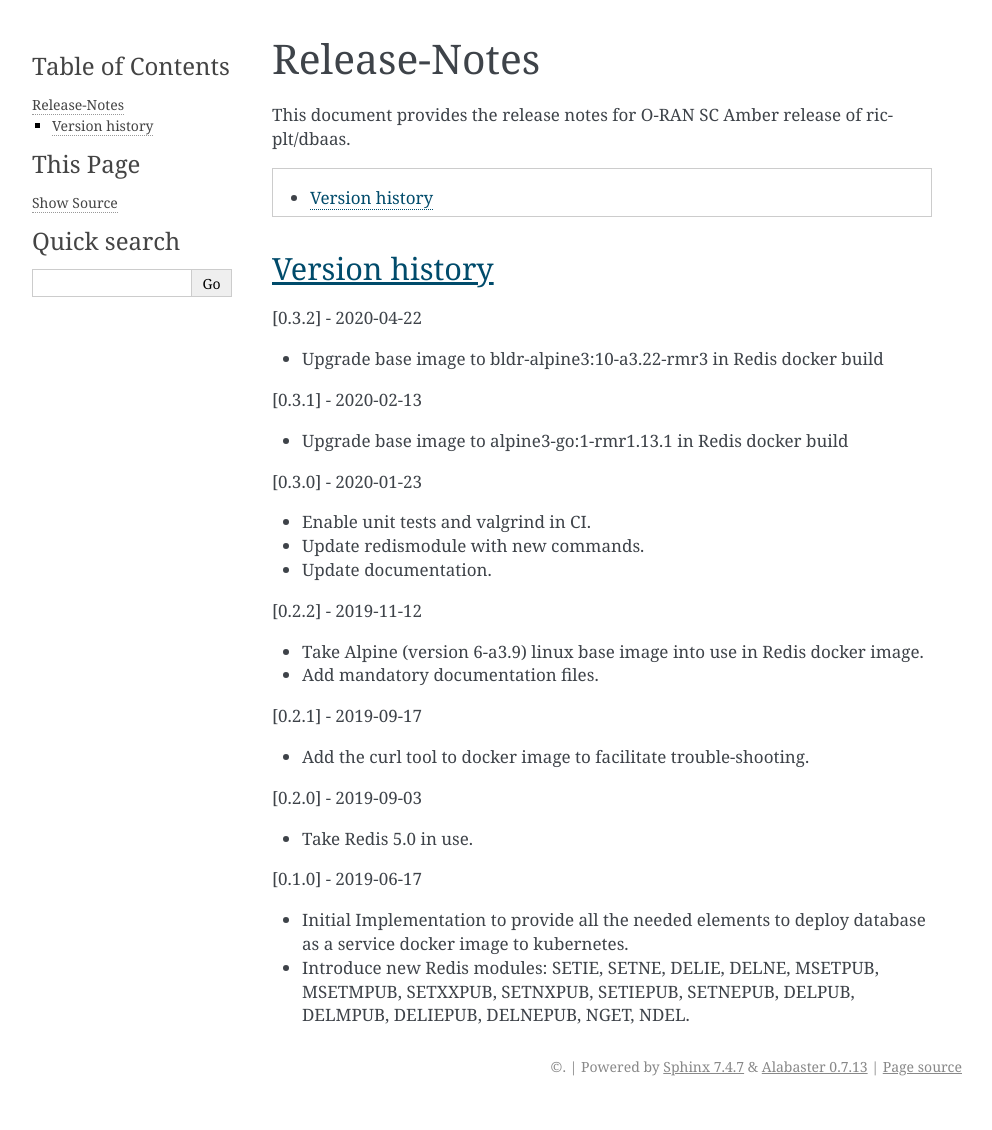
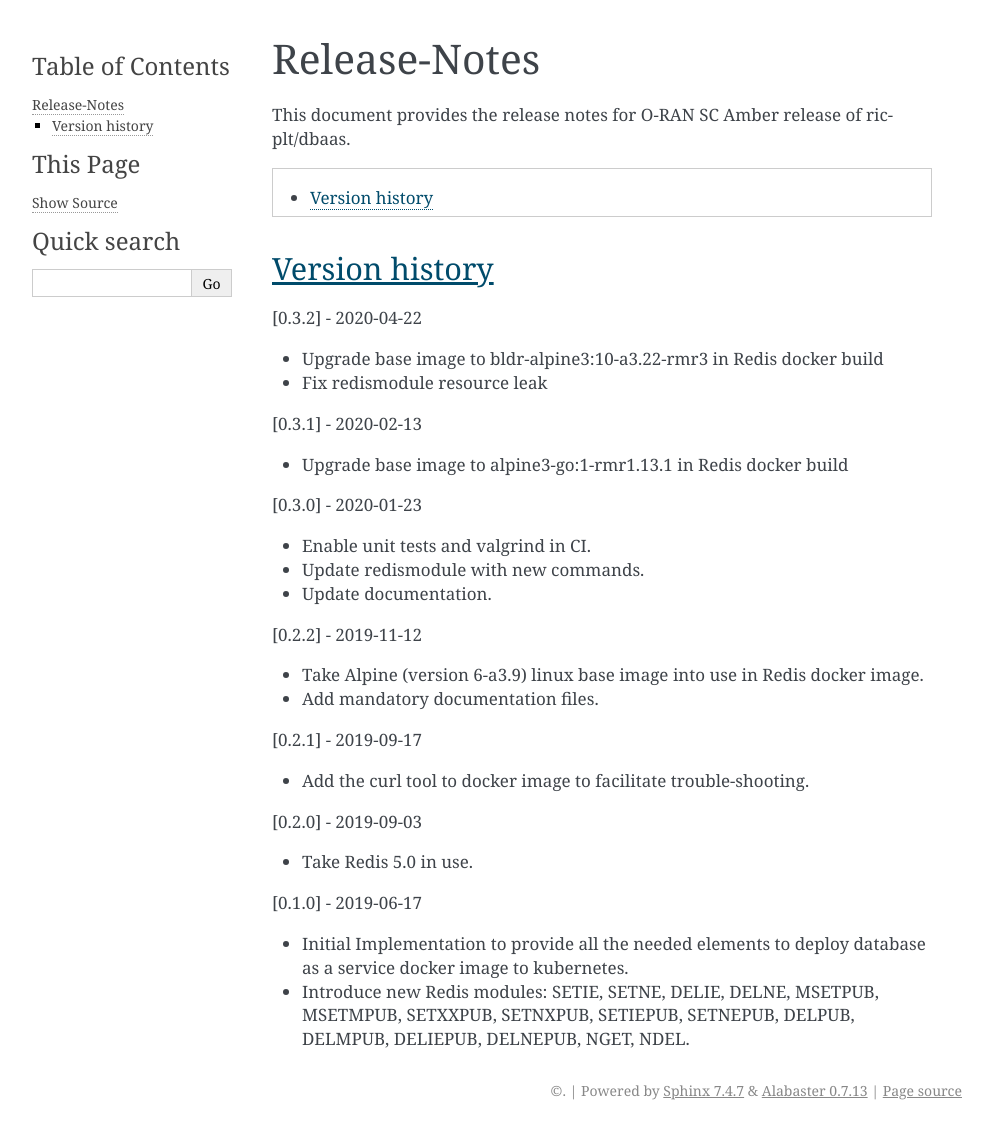
Before and after one commit to o-ran-sc/ric-plt-dbaas, a Sphinx documentation site: the page built from docs/release-notes.rst, in a window 1280 px wide. Shown: the whole page, without its empty margins (148-1140 px from the left). Built offline with Sphinx 7.4.7, drawn with Linux system fonts in a browser that asks for light colours; before the commit the page ends 1106 px from its top, so only the background shows below that.

Commit message:
Correct release notes retroactively
Release notes and version were not updated
in a previous commit ('f1d51777ca5f82b3a50c4fcf33d580abf2c43f25').
Update release notes retroactively.

Signed-off-by: Heinonen Arvo <arvo.heinonen@nokia.com>
Change-Id: Ibb9d905fe3f7d95c55d94bd6a3e6a648b1222a6b

```diff
--- a/docs/release-notes.rst
+++ b/docs/release-notes.rst
@@ -34,6 +34,7 @@ Version history
 [0.3.2] - 2020-04-22
 
 * Upgrade base image to bldr-alpine3:10-a3.22-rmr3 in Redis docker build
+* Fix redismodule resource leak
 
 [0.3.1] - 2020-02-13
 
```
